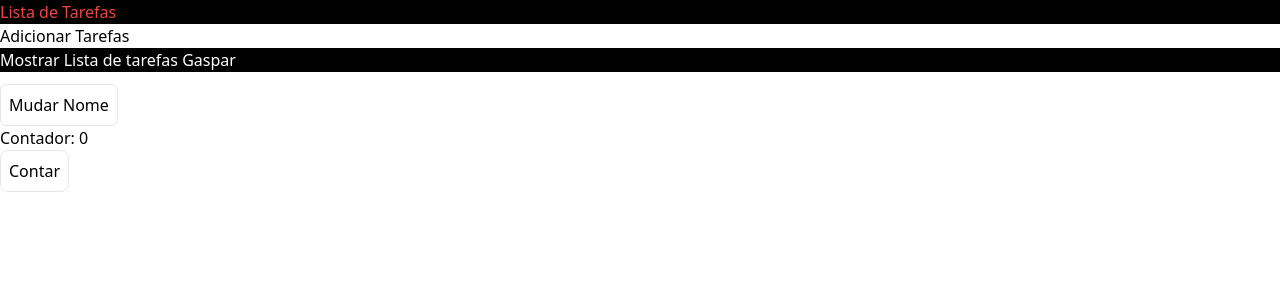
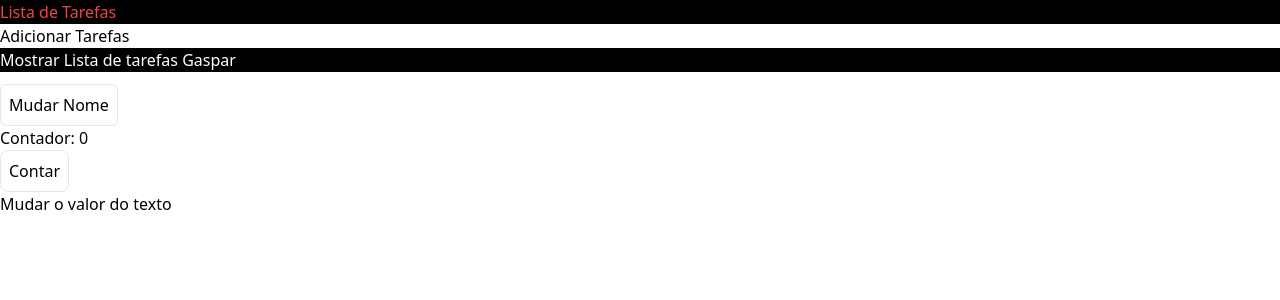
Before and after one commit to EdsonGaspar/App-react, a React (Vite) app: page / in a window 1280 px wide. Shown: the top 300 px of the page. Built offline with nearby package versions, Linux system fonts and the light colour scheme.

Commit message:
First commit

```diff
--- a/src/App.jsx
+++ b/src/App.jsx
@@ -1,4 +1,5 @@
 import AddTasks from "./components/AddTasks";
+import { ChangeText } from "./components/ChangeText";
 import { Counter } from "./components/Counter";
 import Tasks from "./components/Tasks";
 import "./index.css";
@@ -10,6 +11,7 @@ function App() {
       <AddTasks />
       <Tasks />
       <Counter />
+      <ChangeText />
     </div>
   );
 }
--- /dev/null
+++ b/src/components/ChangeText.jsx
@@ -0,0 +1,3 @@
+export function ChangeText() {
+  return <div>Mudar o valor do texto</div>;
+}
```
